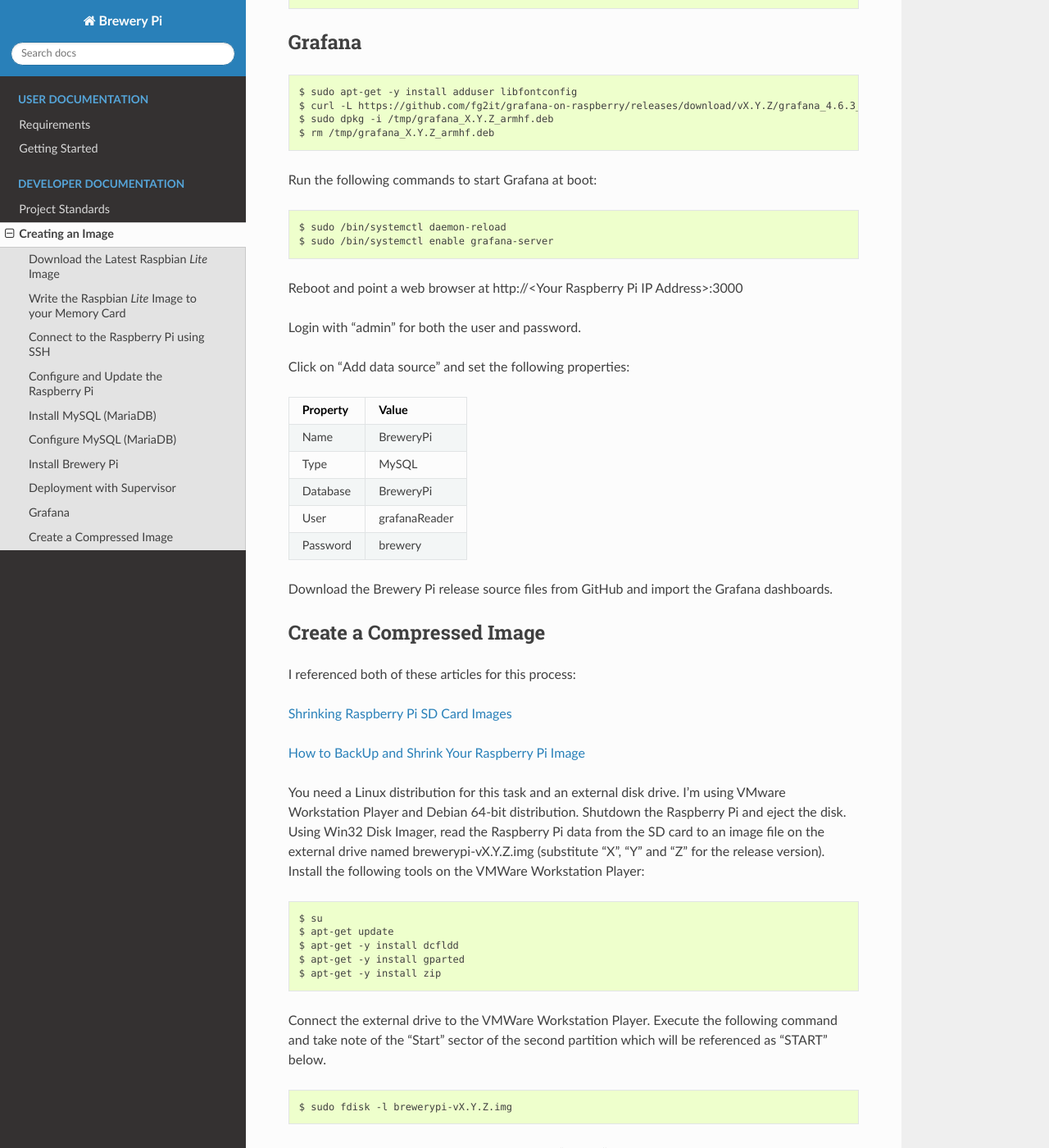
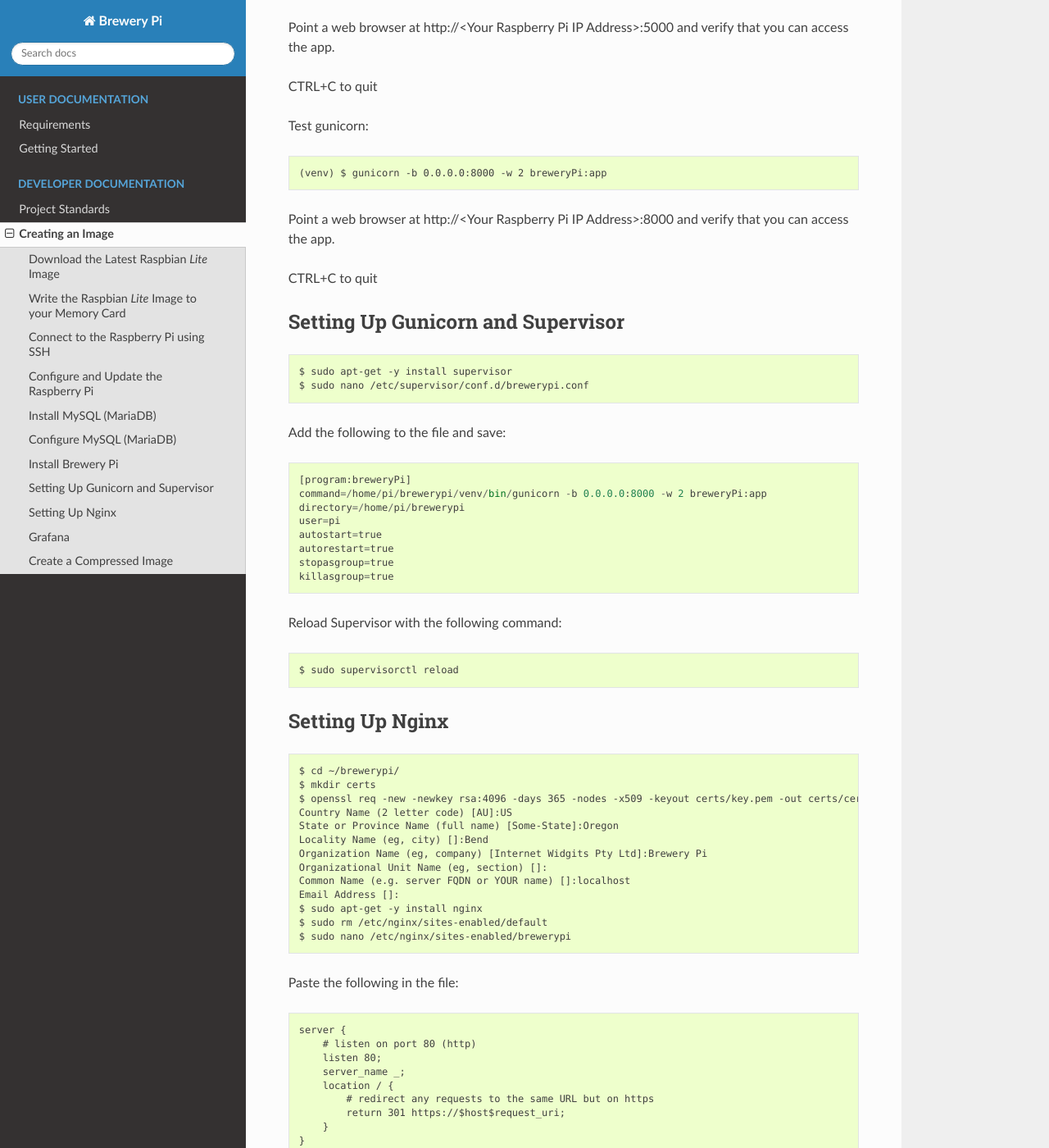
Before and after one commit to brewerypi/brewerypi, a Sphinx documentation site: the page built from docs/createImage.rst, in a window 1280 px wide and 1400 px high, scrolled down 3191 px. Shown: the whole window at 82% size. Built offline with Sphinx 7.4.7 and the Read the Docs theme 2.0.0, drawn with Linux system fonts in a browser that asks for light colours; some of the changed text lies outside the part shown.

Commit message:
Updates to /etc/hosts.

```diff
--- a/docs/createImage.rst
+++ b/docs/createImage.rst
@@ -46,6 +46,10 @@ Change the hostname of the Raspberry Pi from "raspberrypi" to "brewerypi" in /et
 
     $ sudo nano /etc/hostname
 
+Change the hostname of the Raspberry Pi from "raspberrypi" to "brewerypi" in /etc/hosts, save and exit.::
+
+    $ sudo nano /etc/hosts
+
 Next update the software on your Raspberry Pi::
 
     $ sudo apt-get update
@@ -65,9 +69,9 @@ Configure MySQL (MariaDB)
     > CREATE DATABASE BreweryPi;
     > CREATE USER 'pi'@'%' IDENTIFIED BY 'brewery';
     > GRANT ALL ON BreweryPi.* TO 'pi'@'%';
-    > CREATE USER 'grafanaReader'@'%' IDENTIFIED BY 'brewery';
-    > GRANT SELECT ON BreweryPi.* TO 'grafanaReader';
-    > GRANT EXECUTE ON BreweryPi.* TO 'grafanaReader';
+    > CREATE USER 'piReader'@'%' IDENTIFIED BY 'brewery';
+    > GRANT SELECT ON BreweryPi.* TO 'piReader';
+    > GRANT EXECUTE ON BreweryPi.* TO 'piReader';
     > quit
     $ sudo nano /etc/mysql/mariadb.conf.d/50-server.cnf
 
@@ -95,8 +99,38 @@ Logout and then log back in.
     $ sudo apt-get -y install python3-venv
     $ python3 -m venv venv
     $ source venv/bin/activate
+    (venv) $ pip install --upgrade pip
     (venv) $ pip install -r requirements.txt
-    (venv) $ flask db upgrade
+    (venv) $ pip list --outdated
+
+Review outdated package, update packages and requirements.txt as needed.
+
+    (venv) $ python3 -c "import uuid; print(uuid.uuid4().hex)"
+
+Will return something like::
+
+    ac9fe4f3153b4288b79718b2ea0b5a97
+
+Copy the entire string and paste it below in .env after "SECRET_KEY=".
+::
+
+    (venv) $ nano .env
+
+Add the following to the file::
+
+    IS_RASPBERRY_PI=1
+    MYSQL_USERNAME=pi
+    MYSQL_PASSWORD=brewery
+    MYSQL_HOST=localhost
+    MYSQL_DATABASE=BreweryPi
+    SECRET_KEY=ac9fe4f3153b4288b79718b2ea0b5a97
+    SQLALCHEMY_DATABASE_URI=mysql://${MYSQL_USERNAME}:${MYSQL_PASSWORD}@${MYSQL_HOST}/${MYSQL_DATABASE}
+    SQLALCHEMY_SERVER_URI=mysql://${MYSQL_USERNAME}:${MYSQL_PASSWORD}@${MYSQL_HOST}
+
+Save and exit.
+::
+
+    (venv) $ flask deploy
     (venv) $ sudo mysql BreweryPi < db/storedProcedures/spElementSummary.sql
     (venv) $ flask run --host 0.0.0.0
 
@@ -106,14 +140,14 @@ CTRL+C to quit
 
 Test gunicorn::
 
-    (venv) $ gunicorn -b 0.0.0.0:5000 -w 2 breweryPi:app
+    (venv) $ gunicorn -b 0.0.0.0:8000 -w 2 breweryPi:app
 
-Point a web browser at http\://<Your Raspberry Pi IP Address>:5000 and verify that you can access the app.
+Point a web browser at http\://<Your Raspberry Pi IP Address>:8000 and verify that you can access the app.
 
 CTRL+C to quit
 
-Deployment with Supervisor
---------------------------
+Setting Up Gunicorn and Supervisor
+----------------------------------
 ::
 
     $ sudo apt-get -y install supervisor
@@ -122,7 +156,7 @@ Deployment with Supervisor
 Add the following to the file and save::
 
     [program:breweryPi]
-    command=/home/pi/brewerypi/venv/bin/gunicorn -b 0.0.0.0:5000 -w 2 breweryPi:app
+    command=/home/pi/brewerypi/venv/bin/gunicorn -b 0.0.0.0:8000 -w 2 breweryPi:app
     directory=/home/pi/brewerypi
     user=pi
     autostart=true
@@ -134,21 +168,98 @@ Reload Supervisor with the following command::
 
     $ sudo supervisorctl reload
 
+Setting Up Nginx
+----------------
+::
+
+    $ cd ~/brewerypi/
+    $ mkdir certs
+    $ openssl req -new -newkey rsa:4096 -days 365 -nodes -x509 -keyout certs/key.pem -out certs/cert.pem
+    Country Name (2 letter code) [AU]:US
+    State or Province Name (full name) [Some-State]:Oregon
+    Locality Name (eg, city) []:Bend
+    Organization Name (eg, company) [Internet Widgits Pty Ltd]:Brewery Pi
+    Organizational Unit Name (eg, section) []:
+    Common Name (e.g. server FQDN or YOUR name) []:localhost
+    Email Address []:
+    $ sudo apt-get -y install nginx
+    $ sudo rm /etc/nginx/sites-enabled/default
+    $ sudo nano /etc/nginx/sites-enabled/brewerypi
+
+Paste the following in the file::
+
+    server {
+        # listen on port 80 (http)
+        listen 80;
+        server_name _;
+        location / {
+            # redirect any requests to the same URL but on https
+            return 301 https://$host$request_uri;
+        }
+    }
+
+    server {
+        # listen on port 443 (https)
+        listen 443 ssl;
+        server_name _;
+
+        # location of the self-signed SSL certificate
+        ssl_certificate /home/pi/brewerypi/certs/cert.pem;
+        ssl_certificate_key /home/pi/brewerypi/certs/key.pem;
+
+        # write access and error logs to /var/log
+        access_log /var/log/brewerypi_access.log;
+        error_log /var/log/brewerypi_error.log;
+
+        location / {
+            # forward application requests to the gunicorn server
+            proxy_pass http://127.0.0.1:8000;
+            proxy_redirect off;
+            proxy_set_header Host $host;
+            proxy_set_header X-Real-IP $remote_addr;
+            proxy_set_header X-Forwarded-For $proxy_add_x_forwarded_for;
+        }
+
+        location /app/static {
+            # handle static files directly, without forwarding to the application
+            alias /home/pi/brewerypi/app/static;
+            expires 30d;
+        }
+
+        location /grafana/ {
+            proxy_pass http://localhost:3000/;
+        }
+    }
+
+Save and exit.
+::
+
+    $ sudo service nginx reload
+
+Point a web browser at http\://<Your Raspberry Pi IP Address> and verify that you can access the app.
+
 Grafana
 -------
 ::
 
     $ sudo apt-get -y install adduser libfontconfig
-    $ curl -L https://github.com/fg2it/grafana-on-raspberry/releases/download/vX.Y.Z/grafana_4.6.3_armhf.deb -o /tmp/grafana_4.6.3_armhf.deb
+    $ curl -L https://github.com/fg2it/grafana-on-raspberry/releases/download/vX.Y.Z/grafana_X.Y.Z_armhf.deb -o /tmp/grafana_X.Y.Z_armhf.deb
     $ sudo dpkg -i /tmp/grafana_X.Y.Z_armhf.deb
     $ rm /tmp/grafana_X.Y.Z_armhf.deb
+    $ sudo nano /etc/grafana/grafana.ini
+
+Add the following line::
+
+    root_url = %(protocol)s://%(domain)s:/grafana
+
+Save and exit.
 
 Run the following commands to start Grafana at boot::
 
     $ sudo /bin/systemctl daemon-reload
     $ sudo /bin/systemctl enable grafana-server
 
-Reboot and point a web browser at http\://<Your Raspberry Pi IP Address>:3000
+Reboot and point a web browser at http\://<Your Raspberry Pi IP Address>/grafana
 
 Login with "admin" for both the user and password.
 
@@ -163,12 +274,12 @@ Click on "Add data source" and set the following properties:
 +----------+---------------+
 | Database | BreweryPi     |
 +----------+---------------+
-| User     | grafanaReader |
+| User     | piReader      |
 +----------+---------------+
 | Password | brewery       |
 +----------+---------------+
 
-Download the Brewery Pi release source files from GitHub and import the Grafana dashboards.
+Download the Brewery Pi release source files from GitHub and import the Grafana dashboards into a new folder named "Brewery Pi".
 
 Create a Compressed Image
 -------------------------
@@ -223,8 +334,8 @@ Within fdisk, execute the following sequence::
     2 <Enter>
     START <Enter>
     +RESIZEK <Enter> (don't forget the 'K' or 'M' after RESIZE)
+    N <Enter> (for remove signature)
     w <Enter>
-    N <Enter> (for remove signature)
 
 Once fdisk exits, execute the following commands::
 
```
Also changed, not shown: other parts of docs/createImage.rst (+1 -1 lines).
